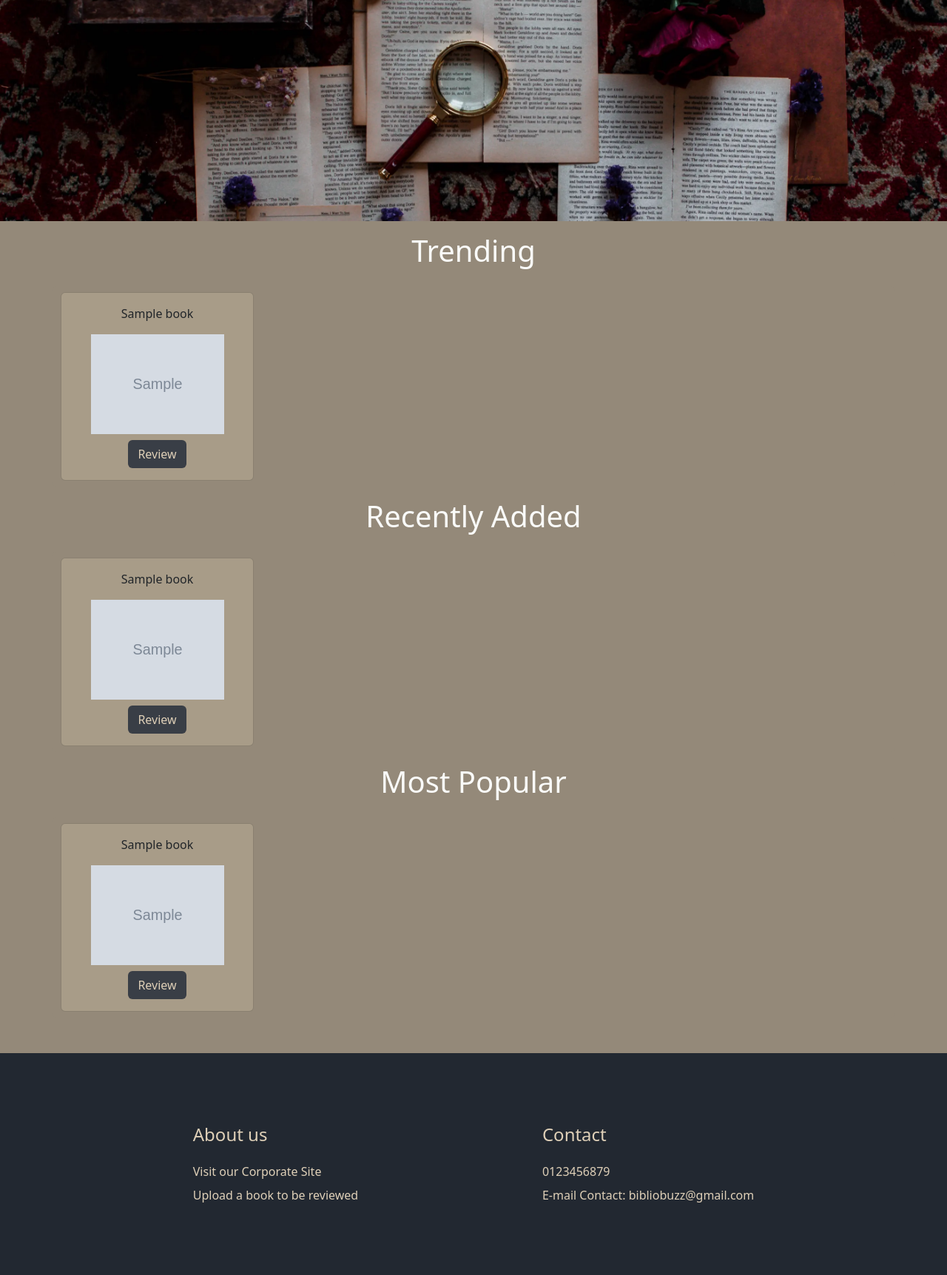
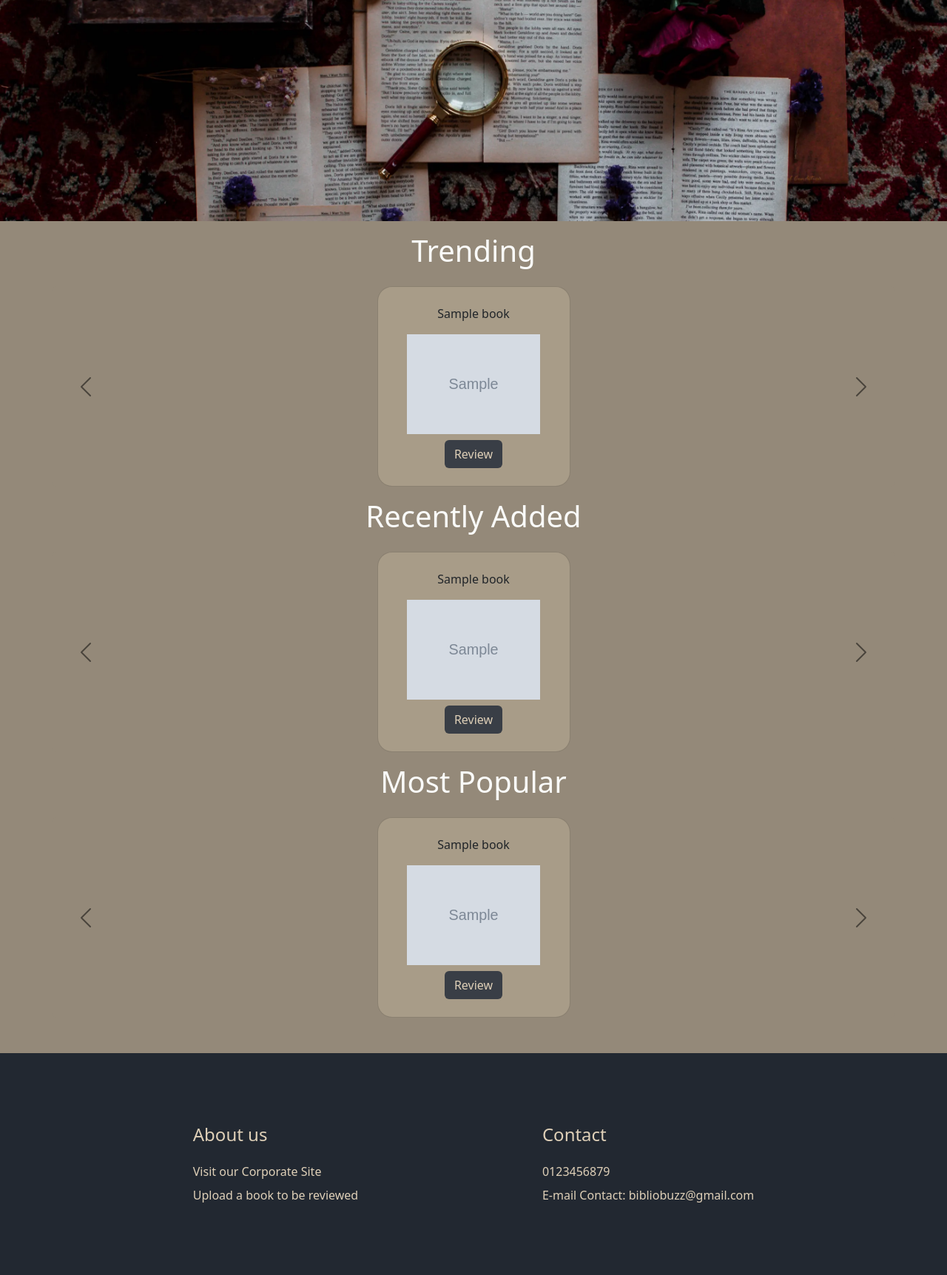
Before and after one commit to Surja11/BiblioBuzz, a Django app: page / in a window 1280 px wide. Shown: the part 71-1795 px from the top of the page at 74% size. Run offline with Django 5.2, Linux system fonts and the light colour scheme; tables that the repository leaves empty hold one stand-in row (values such as "Sample post"); grey boxes marked "Sample" are stand-in pictures.

Commit message:
Added hover effects

```diff
--- a/review/views.py
+++ b/review/views.py
@@ -13,16 +13,16 @@ from django.core.paginator import Paginator
 
 def home(request):
 
-  recently_added = Book.objects.filter(created_at__gte=timezone.now()- timezone.timedelta(days = 7)).order_by('-created_at')[:4]
+  recently_added = Book.objects.filter(created_at__gte=timezone.now()- timezone.timedelta(days = 7)).order_by('-created_at')[:8]
 
   if not recently_added:
-    recently_added = Book.objects.order_by('-created_at')[:4]
+    recently_added = Book.objects.order_by('-created_at')[:8]
 
-  most_popular = Book.objects.all().order_by('-avg_rating')[:4]
+  most_popular = Book.objects.all().order_by('-avg_rating')[:10]
 
   trending = Book.objects.annotate(
     recent_reviews = Count('reviews',filter = models.Q(reviews__created_at__gte = timezone.now()-timezone.timedelta(days = 30)))
-  ).order_by('-recent_reviews')[:4]
+  ).order_by('-recent_reviews')[:8]
   reviews = Review.objects.all()
   context = {
     'most_popular':most_popular,
--- a/static/review/css/styles.css
+++ b/static/review/css/styles.css
@@ -1,3 +1,21 @@
 nav a{
   color: white;
 }
+nav{
+  position: fixed;
+  top: 0;
+}
+
+.hover-effect {
+  transition: transform 0.3s ease, box-shadow 0.3s ease;
+  background-color: rgba(223, 206, 179, 0.27);
+  border-radius: 20px;
+
+}
+
+.hover-effect:hover {
+  transform: scale(1.05);
+  box-shadow: 0 8px 20px rgba(0, 0, 0, 0.3);
+  background-color: rgba(223, 203, 171, 0.5);
+  border: 1px solid #f4e8e8;
+}
--- a/templates/base.html
+++ b/templates/base.html
@@ -8,6 +8,7 @@
 
   <title>{% block title%}BiblioBuzz{% endblock title%}</title>
   <link href="https://cdn.jsdelivr.net/npm/bootstrap@5.3.6/dist/css/bootstrap.min.css" rel="stylesheet" integrity="sha384-4Q6Gf2aSP4eDXB8Miphtr37CMZZQ5oXLH2yaXMJ2w8e2ZtHTl7GptT4jmndRuHDT" crossorigin="anonymous">
+  <link rel="stylesheet" href="{%static 'review/css/styles.css' %}">
 
 </head>
 <body style ="background-color: #948979;color: white;">
--- a/templates/review/home.html
+++ b/templates/review/home.html
@@ -7,64 +7,144 @@
 
 <div class="container-fluid" style="height : 300px; width: 100%; margin:0px; padding: 0px" >
 
-    <img src="media/media/review/images/landing.webp" alt="img" style="height: 100%; width:100%; object-fit: cover; "  >
+    <img src="media/media/review/images/landing.webp" alt="img" style="height: 100%; width:100%; object-fit: cover; padding:0; "  >
 </div>
 
 <h1 class="text-center mt-3" style="color: #fafbf9;">Trending</h1>
+
 <div class="container mt-4 rounded" style="background-color: #948979;">
-    <div class="row">
+  <div id="trendingCarousel" class="carousel slide" data-bs-ride="carousel">
+    <div class="carousel-inner">
       {% for book in trending %}
-        <div class="col-12 col-md-6 col-lg-3 my-2 ">  <!-- Responsive columns -->
-            <div class="card h-100" style="background-color:rgba(223, 206, 179, 0.27);">
-                <div class="card-body d-flex flex-column justify-content-center align-items-center">
-                    <span class="card-title text-center">{{book.book_name}}</span>
-                    <img src="{{book.book_img.url}}" alt="{{book.book_name}}"
-                         class="img-fluid mt-2" style="max-height: 200px; max-width: 180px; object-fit: contain;">
-                         <a class="btn mt-2" style="background-color: #393E46;color:#DFD0B8" href="{%url "reviewPage" book.id %}" >Review</a>
+        {% if forloop.counter0|divisibleby:4 %}
+          <div class="carousel-item {% if forloop.first %}active{% endif %}">
+            <div class="row justify-content-center">
+        {% endif %}
+
+              <div class="col-md-3" >
+                <div class="card h-100 mb-3 hover-effect">
+                  <div class="card-body d-flex flex-column justify-content-center align-items-center ">
+                    <span class="card-title text-center">{{ book.book_name }}</span>
+                    <img src="{{ book.book_img.url }}" alt="{{ book.book_name }}"
+                         class="img-fluid mt-2"
+                         style="max-height: 200px; max-width: 180px; object-fit: contain;">
+                    <a class="btn mt-2"
+                       style="background-color: #393E46; color: #DFD0B8"
+                       href="{% url 'reviewPage' book.id %}">Review</a>
                   </div>
                 </div>
               </div>
+
+        {% if forloop.counter|divisibleby:4 or forloop.last %}
+            </div>
+          </div>
+        {% endif %}
       {% endfor %}
+    </div>
 
+
+    <button class="carousel-control-prev" type="button" data-bs-target="#trendingCarousel" data-bs-slide="prev" style="left:-50px;">
+      <span class="carousel-control-prev-icon" aria-hidden="true" style="filter: invert(1);  "></span>
+      <span class="visually-hidden">Previous</span>
+    </button>
+
+    <button class="carousel-control-next" type="button" data-bs-target="#trendingCarousel" data-bs-slide="next" style = "right: -50px;">
+      <span class="carousel-control-next-icon" aria-hidden="true" style="filter: invert(1);"></span>
+      <span class="visually-hidden">Next</span>
+    </button>
+  </div>
+</div>
+
+<h1 class="text-center mt-3" style="color: #fafbf9;">Recently Added</h1>
+
+<div class="container mt-4 rounded" style="background-color: #948979;">
+  <div id="recentCarousel" class="carousel slide" data-bs-ride="false">
+    <div class="carousel-inner">
+      {% for book in recently_added %}
+        {% if forloop.counter0|divisibleby:4 %}
+          <div class="carousel-item {% if forloop.first %}active{% endif %}">
+            <div class="row justify-content-center">
+        {% endif %}
+
+              <div class="col-md-3">
+                <div class="card h-100 mb-3 hover-effect" style="background-color: rgba(223, 206, 179, 0.27);">
+                  <div class="card-body d-flex flex-column justify-content-center align-items-center">
+                    <span class="card-title text-center">{{ book.book_name }}</span>
+                    <img src="{{ book.book_img.url }}" alt="{{ book.book_name }}"
+                         class="img-fluid mt-2"
+                         style="max-height: 200px; max-width: 180px; object-fit: contain;">
+                    <a class="btn mt-2"
+                       style="background-color: #393E46; color: #DFD0B8"
+                       href="{% url 'reviewPage' book.id %}">Review</a>
+                  </div>
+                </div>
+              </div>
+
+        {% if forloop.counter|divisibleby:4 or forloop.last %}
+            </div>
+          </div>
+        {% endif %}
+      {% endfor %}
+    </div>
+
+
+    <button class="carousel-control-prev" type="button" data-bs-target="#recentCarousel" data-bs-slide="prev" style="left:-50px;">
+      <span class="carousel-control-prev-icon" aria-hidden="true" style="filter: invert(1);  "></span>
+      <span class="visually-hidden">Previous</span>
+    </button>
+
+    <button class="carousel-control-next" type="button" data-bs-target="#recentCarousel" data-bs-slide="next" style = "right: -50px;">
+      <span class="carousel-control-next-icon" aria-hidden="true" style="filter: invert(1);"></span>
+      <span class="visually-hidden">Next</span>
+    </button>
   </div>
 </div>
 
 
-<h1 class="text-center mt-3" style="color: #fafbf9;">Recently Added</h1>
+<h1 class="text-center mt-3" style="color: #fafbf9;">Most Popular</h1>
+
 <div class="container mt-4 rounded" style="background-color: #948979;">
-    <div class="row">
-        {% for book in recently_added %}
-        <div class="col-12 col-md-6 col-lg-3 my-2 ">  <!-- Responsive columns -->
-            <div class="card h-100" style="background-color:rgba(223, 206, 179, 0.27);">
+  <div id="popularCarousel" class="carousel slide" data-bs-ride="false">
+    <div class="carousel-inner">
+      {% for book in most_popular %}
+        {% if forloop.counter0|divisibleby:4 %}
+          <div class="carousel-item {% if forloop.first %}active{% endif %}">
+            <div class="row justify-content-center">
+        {% endif %}
+
+              <div class="col-md-3">
+                <div class="card h-100 mb-3 hover-effect" style="background-color: rgba(223, 206, 179, 0.27);">
                   <div class="card-body d-flex flex-column justify-content-center align-items-center">
-                    <span class="card-title text-center">{{book.book_name}}</span>
-                    <img src="{{book.book_img.url}}" alt="{{book.book_name}}"
-                         class="img-fluid mt-2" style="max-height: 200px; max-width: 180px; object-fit: contain;">
-                         <a class="btn mt-2" style="background-color: #393E46;color:#DFD0B8" href="{%url "reviewPage" book.id %}" >Review</a>
+                    <span class="card-title text-center">{{ book.book_name }}</span>
+                    <img src="{{ book.book_img.url }}" alt="{{ book.book_name }}"
+                         class="img-fluid mt-2"
+                         style="max-height: 200px; max-width: 180px; object-fit: contain;">
+                    <a class="btn mt-2"
+                       style="background-color: #393E46; color: #DFD0B8"
+                       href="{% url 'reviewPage' book.id %}">Review</a>
                   </div>
                 </div>
               </div>
+
+        {% if forloop.counter|divisibleby:4 or forloop.last %}
+            </div>
+          </div>
+        {% endif %}
       {% endfor %}
+    </div>
 
+
+    <button class="carousel-control-prev" type="button" data-bs-target="#popularCarousel" data-bs-slide="prev" style="left:-50px;">
+      <span class="carousel-control-prev-icon" aria-hidden="true" style="filter: invert(1);  "></span>
+      <span class="visually-hidden">Previous</span>
+    </button>
+
+    <button class="carousel-control-next" type="button" data-bs-target="#popularCarousel" data-bs-slide="next" style = "right: -50px;">
+      <span class="carousel-control-next-icon" aria-hidden="true" style="filter: invert(1);"></span>
+      <span class="visually-hidden">Next</span>
+    </button>
   </div>
 </div>
 
-<h1 class="text-center mt-3" style="color: #fafbf9;">Most Popular</h1>
-<div class="container mt-4 rounded" style="background-color: #948979;">
-    <div class="row">
-        {% for book in most_popular %}
-        <div class="col-12 col-md-6 col-lg-3 my-2 ">  <!-- Responsive columns -->
-            <div class="card h-100" style="background-color:rgba(223, 206, 179, 0.27);">
-                <div class="card-body d-flex flex-column justify-content-center align-items-center">
-                    <span class="card-title text-center">{{book.book_name}}</span>
-                    <img src="{{book.book_img.url}}" alt="{{book.book_name}}"
-                         class="img-fluid mt-2" style="max-height: 200px; max-width: 180px; object-fit: contain;">
-                         <a class="btn mt-2" style="background-color: #393E46;color:#DFD0B8" href="{%url "reviewPage" book.id %}" >Review</a>
-                </div>
-            </div>
-        </div>
-        {% endfor %}
 
-    </div>
-</div>
 {% endblock body %}
--- a/templates/review/searchResults.html
+++ b/templates/review/searchResults.html
@@ -10,7 +10,7 @@
     <div class="row">
         {% for book in page_obj %}
         <div class="col-12 col-md-6 col-lg-3 my-2 ">
-            <div class="card h-100" style="background-color:rgba(223, 206, 179, 0.27);">
+            <div class="card h-100 hover-effect" style="background-color:rgba(223, 206, 179, 0.27);">
                 <div class="card-body d-flex flex-column justify-content-center align-items-center">
                     <span class="card-title text-center">{{book.book_name}}</span>
                     <img src="{{book.book_img.url}}" alt="{{book.book_name}}"
```
Also changed, not shown: media/media/review/images/book.webp (added), media/media/review/images/lead-image-book-templates-01-1639668955.jpg (deleted), media/media/review/images/lead.jpg (added), media/media/review/images/slide6.jpg (added). Lines whose indentation alone changed are shown as unchanged.
